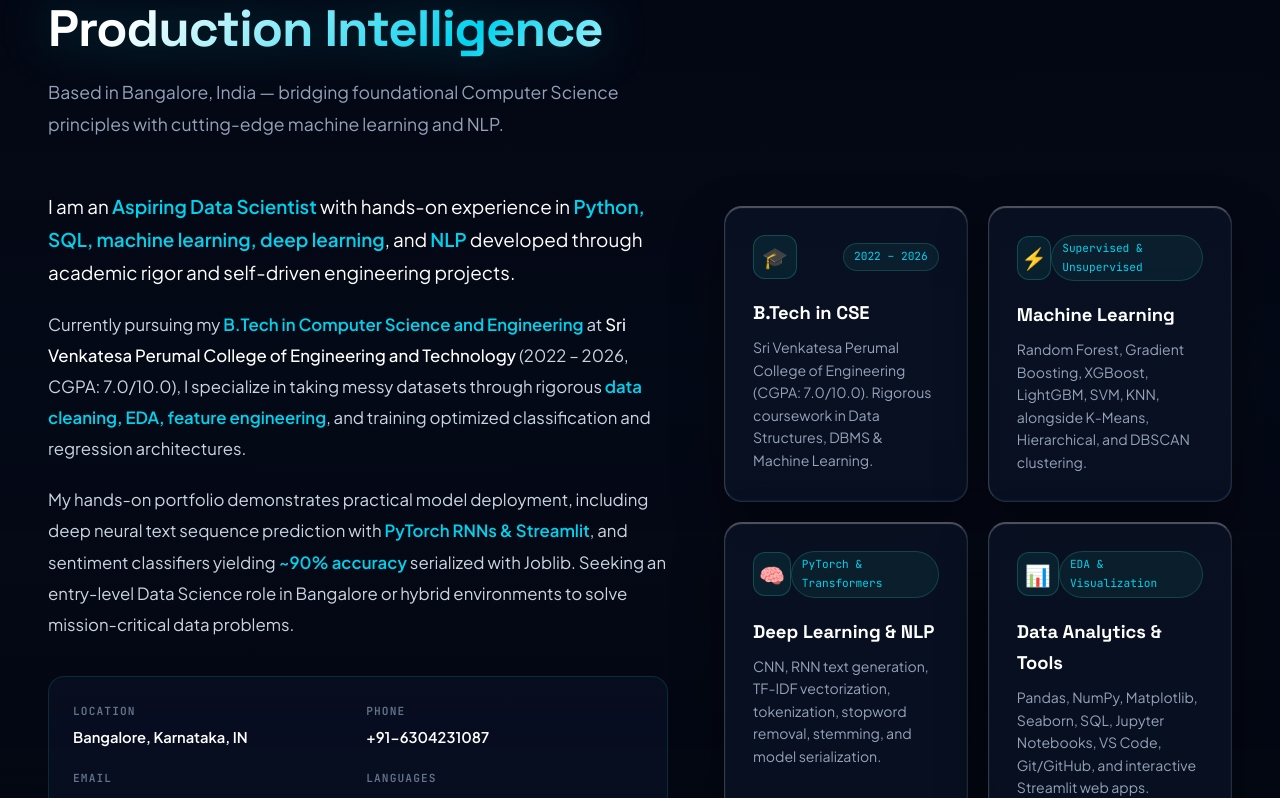
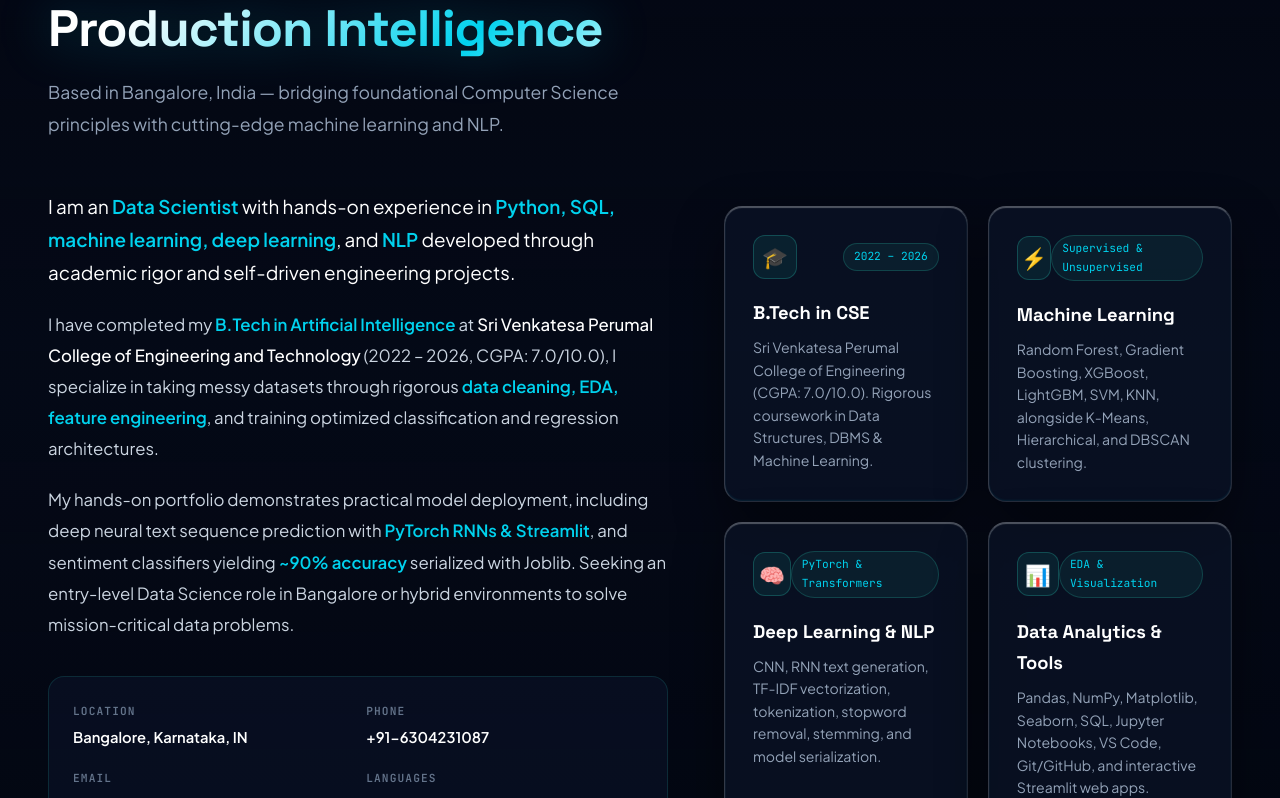
Before and after one commit to GollaSatheesh/golla-sathish-portfolio, a React (Vite) app: page / in a window 1280 px wide. Shown: the part 1041-1839 px from the top of the page. Built offline with nearby package versions, Linux system fonts and the light colour scheme.

Commit message:
Update narrative to reflect completed degree and role

```diff
--- a/src/components/About/About.jsx
+++ b/src/components/About/About.jsx
@@ -26,12 +26,12 @@
           {/* Left Narrative */}
           <div className="about-narrative reveal stagger-1">
             <p className="narrative-lead">
-              I am an <strong>Aspiring Data Scientist</strong> with hands-on experience in
+              I am an <strong> Data Scientist</strong> with hands-on experience in
               <strong> Python, SQL, machine learning, deep learning</strong>, and <strong>NLP</strong> developed
               through academic rigor and self-driven engineering projects.
             </p>
             <p>
-              Currently pursuing my <strong>B.Tech in Computer Science and Engineering</strong> at
+              I have completed my <strong>B.Tech in Artificial Intelligence</strong> at
               <em> Sri Venkatesa Perumal College of Engineering and Technology</em> (2022 – 2026, CGPA: 7.0/10.0),
               I specialize in taking messy datasets through rigorous <strong>data cleaning, EDA, feature engineering</strong>,
               and training optimized classification and regression architectures.
```
